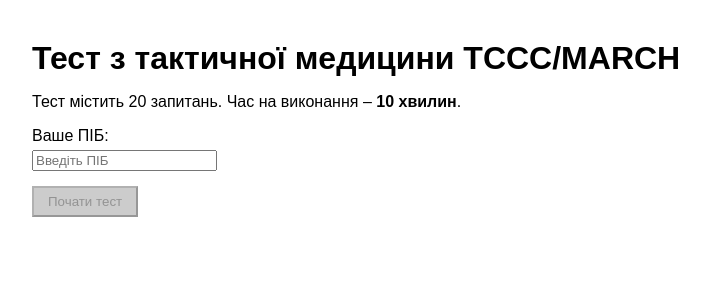
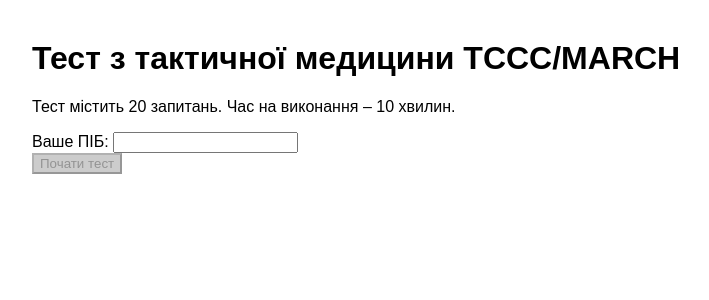
Before and after one commit to Mark261222/tccc_test, a FastAPI app: page / in a window 1280 px wide. Shown: the top 300 px of the page, without its empty margins (8-717 px from the left). Run offline with FastAPI, Linux system fonts and the light colour scheme.

Commit message:
index.html

```diff
--- a/templates/index.html
+++ b/templates/index.html
@@ -4,30 +4,12 @@
   <meta charset="UTF-8">
   <title>Тест з тактичної медицини</title>
   <style>
-    body { font-family: Arial, sans-serif; margin: 40px; }
-    h1 { margin-bottom: 10px; }
-    label { display: block; margin: 10px 0 5px; }
-    button { padding: 6px 14px; margin-top: 10px; cursor: pointer; }
-    button:disabled { background: #ccc; cursor: not-allowed; }
-    .error { color: red; margin-top: 5px; }
-    #timer { font-size: 1.4em; font-weight: bold; margin-top: 15px; }
+    body { font-family: Arial; margin: 40px; }
+    .error { color: red; }
+    button:disabled { background-color: #ccc; }
+    #timer { font-weight: bold; margin-top: 15px; font-size: 1.3em; }
   </style>
-</head>
-<body>
-  <h1>Тест з тактичної медицини TCCC/MARCH</h1>
-  <p>Тест містить 20 запитань. Час на виконання – <b>10 хвилин</b>.</p>
-
-  <label for="pib">Ваше ПІБ:</label>
-  <input type="text" id="pib" placeholder="Введіть ПІБ" oninput="validatePIB()">
-  <div id="error" class="error"></div>
-  <button id="startBtn" disabled>Почати тест</button>
-  <button id="finishBtn" style="display:none;">Завершити тест</button>
-
-  <div id="timer"></div>
-
   <script>
-    const totalTime = 10 * 60 * 1000; // 10 хвилин у мс
-    let startTime = null;
     let intervalId = null;
     let fullName = null;
 
@@ -35,56 +17,64 @@
       const pibInput = document.getElementById("pib");
       const startBtn = document.getElementById("startBtn");
       const errorEl = document.getElementById("error");
+
       const value = pibInput.value.trim();
-      const regex = /^[^\d]{3,}$/; // мінімум 3 символи, без цифр
+      const regex = /^[^\d]{3,}$/;
 
-      if (regex.test(value)) {
+      if(regex.test(value)) {
         startBtn.disabled = false;
         errorEl.innerText = "";
       } else {
         startBtn.disabled = true;
-        errorEl.innerText = "ПІБ повинно містити мінімум 3 символи та не містити цифр.";
+        errorEl.innerText = "ПІБ повинно містити мінімум 3 символи і не містити цифр.";
       }
     }
 
-    document.getElementById('startBtn').addEventListener('click', () => {
-      fullName = document.getElementById('pib').value.trim();
-      // Зберігаємо час початку у localStorage для конкретного ПІБ
-      const saved = JSON.parse(localStorage.getItem(`tccc_${fullName}`));
-      if (saved && saved.startTime) {
-        startTime = saved.startTime;
-      } else {
-        startTime = Date.now();
-        localStorage.setItem(`tccc_${fullName}`, JSON.stringify({ startTime }));
-      }
+    async function startTest(e){
+      e.preventDefault();
+      fullName = document.getElementById("pib").value.trim();
 
-      document.getElementById('startBtn').style.display = 'none';
-      document.getElementById('finishBtn').style.display = 'inline-block';
+      // запит на сервер, щоб стартувати сесію і зафіксувати час
+      await fetch("/api/start", {
+        method: "POST",
+        headers: { "Content-Type": "application/json" },
+        body: JSON.stringify({ full_name: fullName })
+      });
+
+      document.getElementById("form").style.display = "none";
+      document.getElementById("timer").style.display = "block";
+
       updateTimer();
       intervalId = setInterval(updateTimer, 1000);
-    });
+    }
 
-    document.getElementById('finishBtn').addEventListener('click', () => {
-      clearInterval(intervalId);
-      localStorage.removeItem(`tccc_${fullName}`);
-      document.getElementById('timer').innerText = '';
-      document.getElementById('finishBtn').style.display = 'none';
-      document.getElementById('startBtn').style.display = 'inline-block';
-      alert("Тест завершено!");
-    });
-
-    function updateTimer() {
-      const remaining = Math.max(totalTime - (Date.now() - startTime), 0);
-      const minutes = Math.floor(remaining / 60000);
-      const seconds = Math.floor((remaining % 60000) / 1000);
-      document.getElementById('timer').innerText =
-        `Залишок часу: ${minutes}:${seconds.toString().padStart(2,'0')}`;
-      if (remaining <= 0) {
+    async function updateTimer(){
+      const res = await fetch(`/api/time_left?full_name=${encodeURIComponent(fullName)}`);
+      const data = await res.json();
+      if (data.time_left <= 0){
         clearInterval(intervalId);
-        alert('Час вичерпано! Тест завершено.');
-        document.getElementById('finishBtn').click();
+        document.getElementById("timer").innerText = "Час вичерпано!";
+        alert("Час вичерпано! Тест завершено.");
+      } else {
+        const min = Math.floor(data.time_left/60);
+        const sec = data.time_left%60;
+        document.getElementById("timer").innerText = `Залишок часу: ${min}:${sec.toString().padStart(2,'0')}`;
       }
     }
   </script>
+</head>
+<body>
+  <h1>Тест з тактичної медицини TCCC/MARCH</h1>
+  <p>Тест містить 20 запитань. Час на виконання – 10 хвилин.</p>
+
+  <form id="form" onsubmit="startTest(event)">
+    <label>Ваше ПІБ:</label>
+    <input id="pib" type="text" required minlength="3"
+      pattern="[A-Za-zА-Яа-яЁёЇїІіЄєҐґ\s]+" oninput="validatePIB()">
+    <div id="error" class="error"></div>
+    <button id="startBtn" type="submit" disabled>Почати тест</button>
+  </form>
+
+  <div id="timer" style="display:none"></div>
 </body>
 </html>
```
